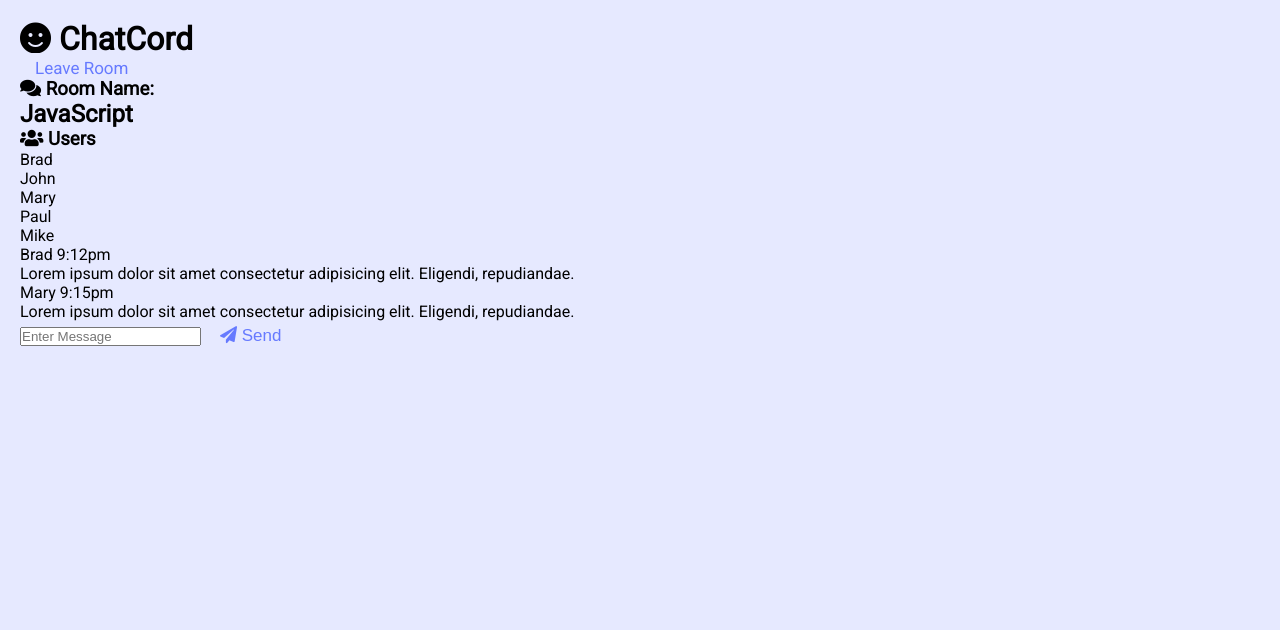
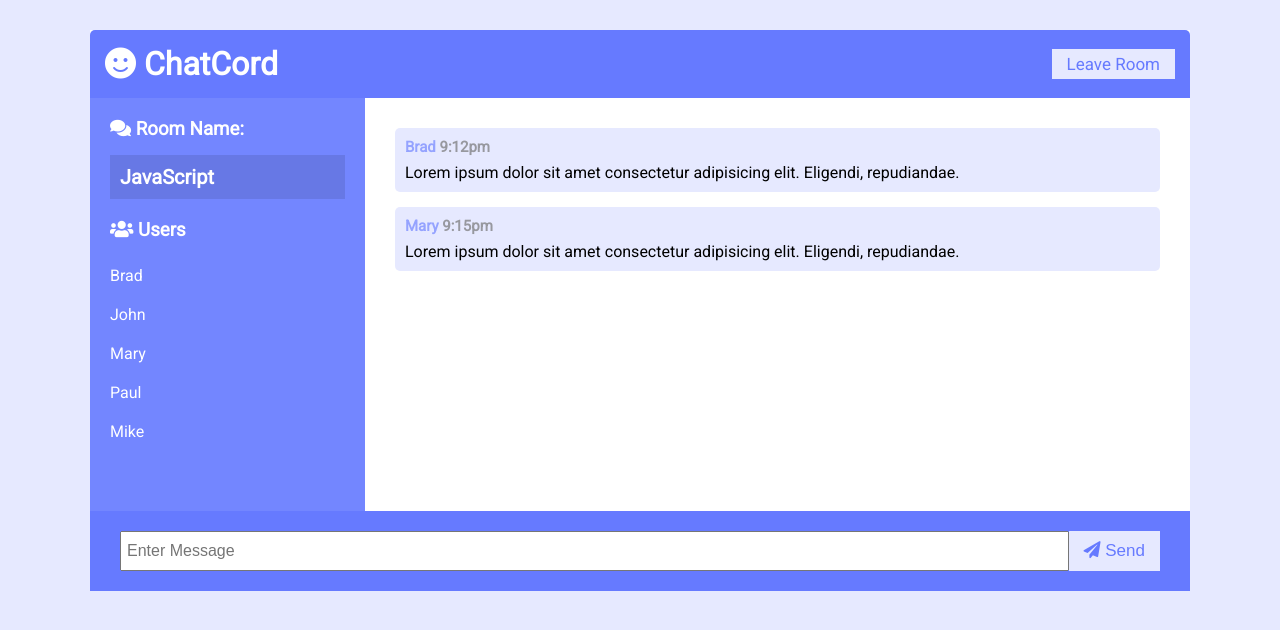
Before and after one commit to amisha26/Chat-App, a website: page _html_css/chat.html in a window 1280 px wide. Drawn offline with Linux system fonts and the light colour scheme.

Commit message:
chat page css

```diff
--- a/_html_css/css/style.css
+++ b/_html_css/css/style.css
@@ -36,6 +36,94 @@ a {
 	color: var(--dark-color-a);
 	border: 0;
 	font-size: 17px;
+}
+
+/* Chat Page */
+
+.chat-container {
+	max-width: 1100px;
+	background: #fff;
+	margin: 30px auto;
+	overflow: hidden;
+}
+
+.chat-header {
+	background: var(--dark-color-a);
+	color: #fff;
+	border-top-left-radius: 5px;
+	border-top-right-radius: 5px;
+	padding: 15px;
+	display: flex;
+	align-items: center;
+	justify-content: space-between;
+}
+
+.chat-main {
+	display: grid;
+	grid-template-columns: 1fr 3fr;
+}
+
+.chat-sidebar {
+	background: var(--dark-color-b);
+	color: #fff;
+	padding: 20px 20px 60px;
+	overflow-y: scroll;
+}
+
+.chat-sidebar h2 {
+	font-size: 20px;
+	background: rgba(0, 0, 0, 0.1);
+	padding: 10px;
+	margin-bottom: 20px;
+}
+
+.chat-sidebar h3 {
+	margin-bottom: 15px;
+}
+
+.chat-sidebar ul li {
+	padding: 10px 0;
+}
+
+.chat-messages {
+	padding: 30px;
+	max-height: 500px;
+	overflow-y: scroll;
+}
+
+.chat-messages .message {
+	padding: 10px;
+	margin-bottom: 15px;
+	background-color: var(--light-color);
+	border-radius: 5px;
+}
+
+.chat-messages .message .meta {
+	font-size: 15px;
+	font-weight: bold;
+	color: var(--dark-color-b);
+	opacity: 0.7;
+	margin-bottom: 7px;
+}
+
+.chat-messages .message .meta span {
+	color: #777;
+}
+
+.chat-form-container {
+	padding: 20px 30px;
+	background-color: var(--dark-color-a);
+}
+
+.chat-form-container form {
+	display: flex;
+}
+
+.chat-form-container input[type='text'] {
+	font-size: 16px;
+	padding: 5px;
+	height: 40px;
+	flex: 1;
 }
 
 /* Join Page */
```
